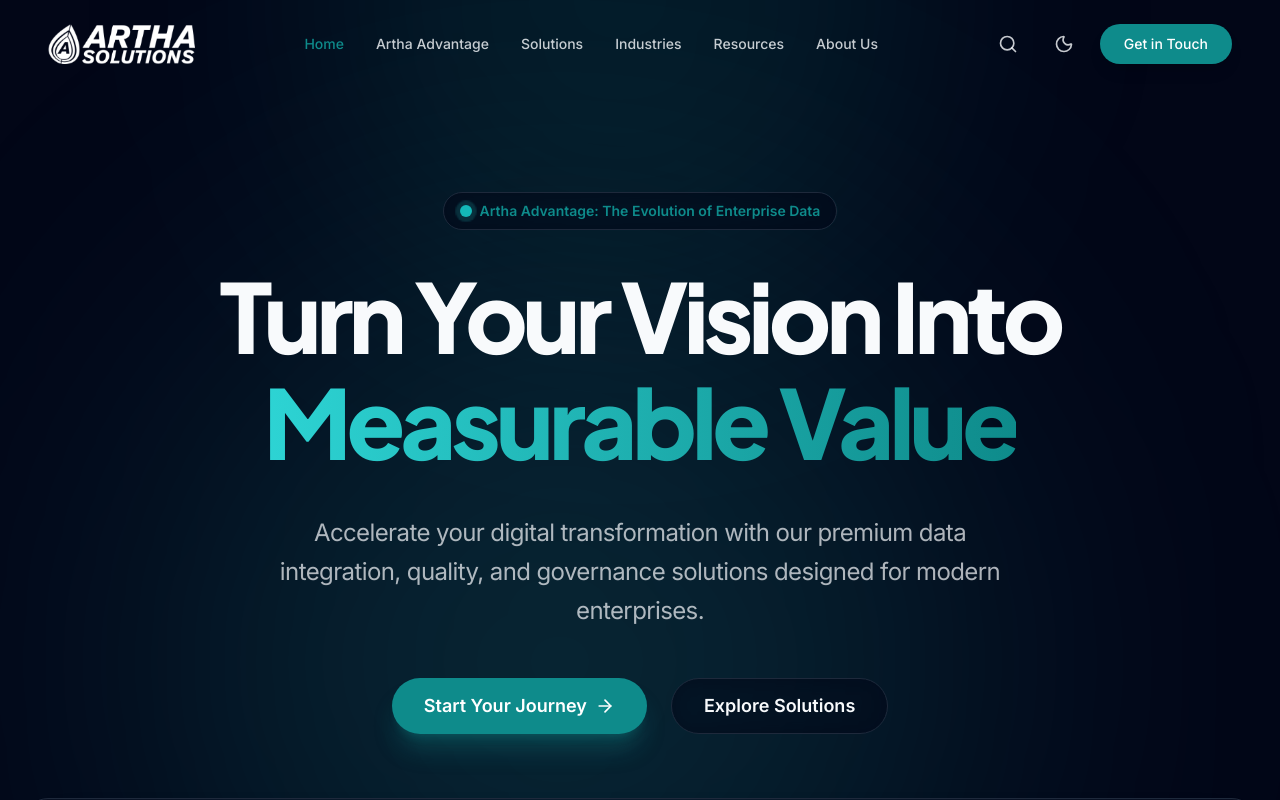
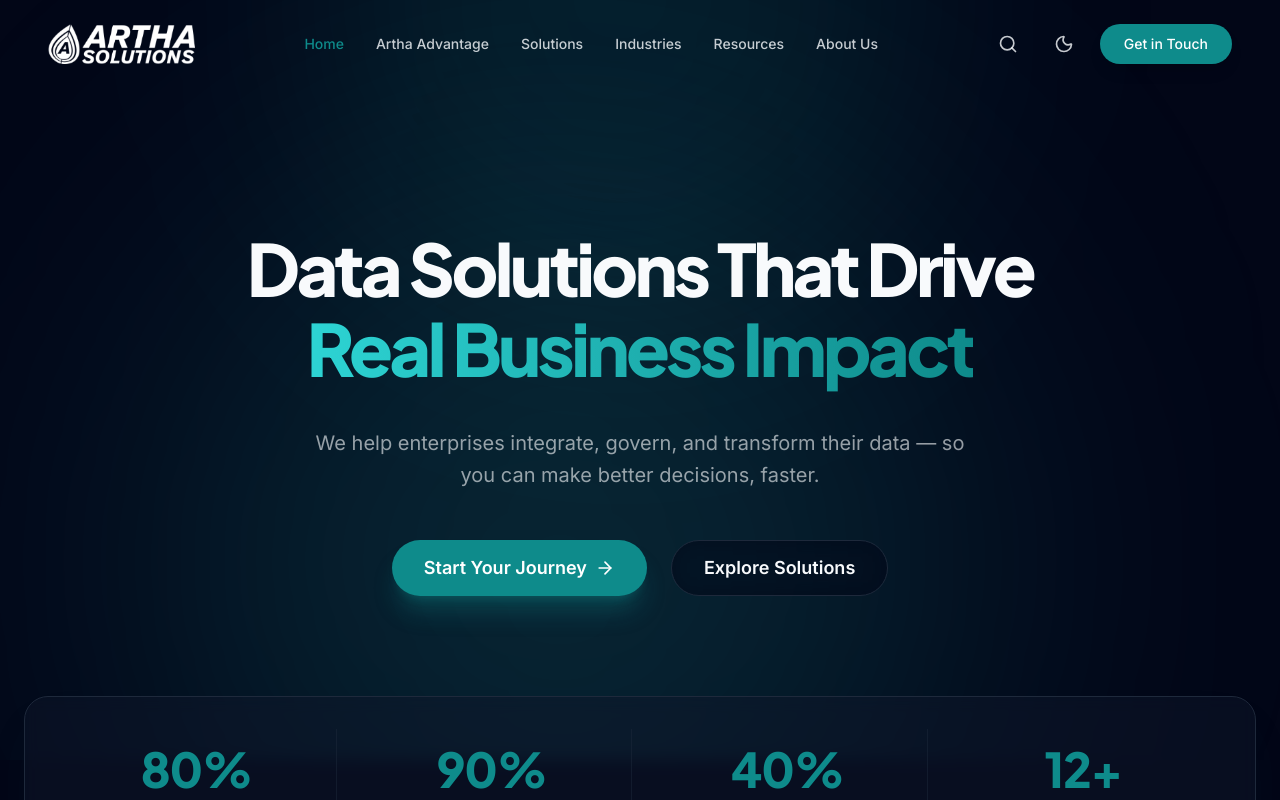
Before and after one commit to vishnusainzb97/Artha-redisgn, a Next.js app: page / in a window 1280 px wide. Shown: the top 800 px of the page. Built offline with nearby package versions, Linux system fonts and the light colour scheme.

Commit message:
fix: logo dark mode visibility, remove AI-generated pill badge, simplify hero copy

```diff
--- a/src/app/page.tsx
+++ b/src/app/page.tsx
@@ -51,21 +51,13 @@ export default function Home() {
         <div className="container mx-auto px-6 relative z-10 text-center">
           <motion.div initial="hidden" animate="visible" variants={staggerContainer} className="max-w-4xl mx-auto flex flex-col items-center">
 
-            <motion.div variants={fadeIn} className="inline-flex items-center gap-2 px-4 py-2 rounded-full glass border border-primary-500/30 text-primary-600 font-semibold text-sm mb-8 shadow-glow backdrop-blur-xl">
-              <span className="relative flex h-3 w-3">
-                <span className="animate-ping absolute inline-flex h-full w-full rounded-full bg-primary-400 opacity-75"></span>
-                <span className="relative inline-flex rounded-full h-3 w-3 bg-primary-500"></span>
-              </span>
-              Artha Advantage: The Evolution of Enterprise Data
-            </motion.div>
-
-            <motion.h1 variants={fadeIn} className="text-6xl lg:text-8xl font-heading font-extrabold tracking-tighter mb-8 leading-[1.1] text-foreground">
-              Turn Your Vision Into <br />
-              <span className="text-gradient inline-block pb-2">Measurable Value</span>
+            <motion.h1 variants={fadeIn} className="text-5xl lg:text-7xl font-heading font-extrabold tracking-tighter mb-8 leading-[1.1] text-foreground">
+              Data Solutions That Drive <br />
+              <span className="text-gradient inline-block pb-2">Real Business Impact</span>
             </motion.h1>
 
-            <motion.p variants={fadeIn} className="text-xl lg:text-2xl text-foreground/70 mb-12 max-w-3xl leading-relaxed tracking-tight">
-              Accelerate your digital transformation with our premium data integration, quality, and governance solutions designed for modern enterprises.
+            <motion.p variants={fadeIn} className="text-lg lg:text-xl text-foreground/60 mb-12 max-w-2xl leading-relaxed">
+              We help enterprises integrate, govern, and transform their data — so you can make better decisions, faster.
             </motion.p>
 
             <motion.div variants={fadeIn} className="flex flex-col sm:flex-row gap-6 items-center justify-center">
--- a/src/components/Footer.tsx
+++ b/src/components/Footer.tsx
@@ -14,7 +14,7 @@ export default function Footer() {
                                 alt="Artha Solutions Logo"
                                 width={180}
                                 height={50}
-                                className="h-10 w-auto object-contain dark:invert hover:opacity-80 transition-opacity"
+                                className="h-10 w-auto object-contain dark:brightness-[5] dark:contrast-[0.8] hover:opacity-80 transition-opacity"
                             />
                         </Link>
                         <p className="text-foreground/70 text-sm leading-relaxed max-w-xs">
--- a/src/components/Header.tsx
+++ b/src/components/Header.tsx
@@ -40,7 +40,7 @@ export default function Header() {
                         alt="Artha Solutions Logo"
                         width={180}
                         height={50}
-                        className="h-10 w-auto object-contain dark:invert hover:opacity-80 transition-opacity"
+                        className="h-10 w-auto object-contain dark:brightness-[5] dark:contrast-[0.8] hover:opacity-80 transition-opacity"
                         priority
                     />
                 </Link>
```
